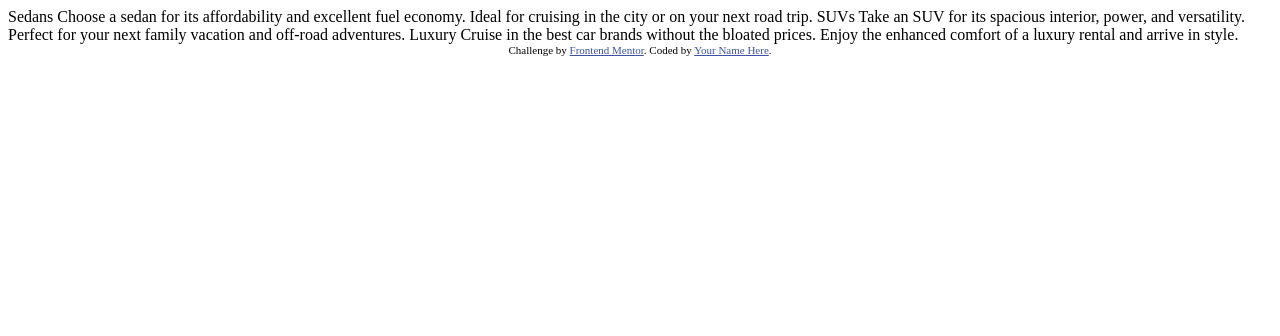
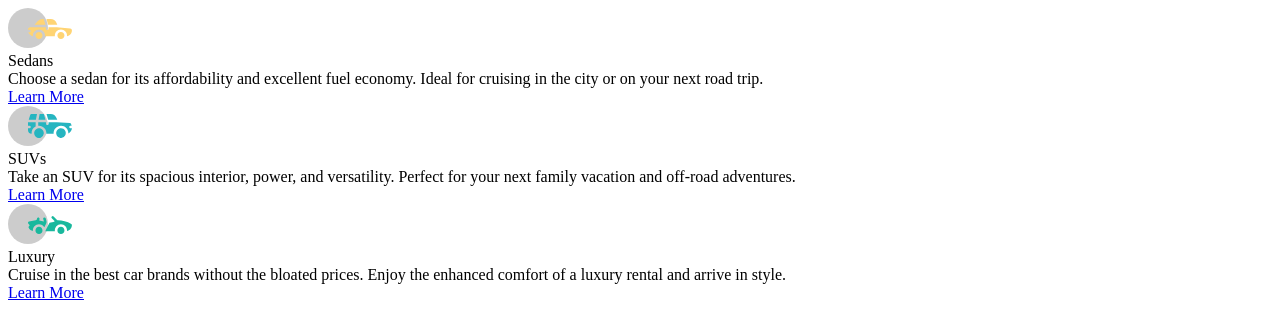
Before and after one commit to henokhm/frontend-mentors-3-column-preview-card-component, a plain HTML site: page index.html in a window 1280 px wide. Drawn offline with Linux system fonts and the light colour scheme.

Commit message:
Add HTML tags and classes

```diff
--- a/index.html
+++ b/index.html
@@ -8,29 +8,52 @@
 
   <title>Frontend Mentor | 3-column preview card component</title>
 
-  <!-- Feel free to remove these styles or customise in your own stylesheet 👍 -->
-  <style>
-    .attribution { font-size: 11px; text-align: center; }
-    .attribution a { color: hsl(228, 45%, 44%); }
-  </style>
 </head>
 <body>
 
+  <div class="cards_container">
+    <div class="card">
+      <img src="images/icon-sedans.svg" alt="icon sedan" class="card_image">
+      <div class="card_header">
         Sedans
+      </div>
+      <div class="card_body">
         Choose a sedan for its affordability and excellent fuel economy. Ideal for cruising in the city
         or on your next road trip.
+      </div>
+      <a href="#" class="card_button">
+        Learn More
+      </a>
+    </div>
 
+    <div class="card">
+      <img src="images/icon-suvs.svg" alt="icon suvs" class="card_image">
+      <div class="card_header">
         SUVs
+      </div>
+      <div class="card_body">
         Take an SUV for its spacious interior, power, and versatility. Perfect for your next family vacation
         and off-road adventures.
+      </div>
+      <a href="#" class="card_button">
+        Learn More
+      </a>
+    </div>
 
+    <div class="card">
+      <img src="images/icon-luxury.svg" alt="icon luxury" class="card_image">
+      <div class="card_header">
         Luxury
+      </div>
+      <div class="card_body">
         Cruise in the best car brands without the bloated prices. Enjoy the enhanced comfort of a luxury
         rental and arrive in style.
+      </div>
+      <a href="#" class="card_button">
+        Learn More
+      </a>
+    </div>
+  </div>
 
-  <div class="attribution">
-    Challenge by <a href="https://www.frontendmentor.io?ref=challenge" target="_blank">Frontend Mentor</a>.
-    Coded by <a href="#">Your Name Here</a>.
-  </div>
 </body>
 </html>
```
Lines whose indentation alone changed are shown as unchanged.
